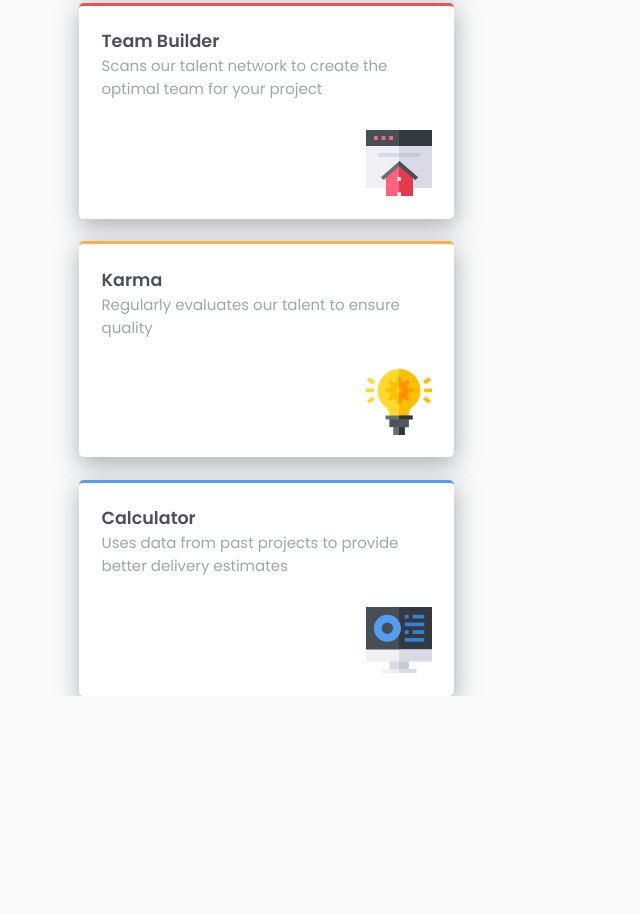
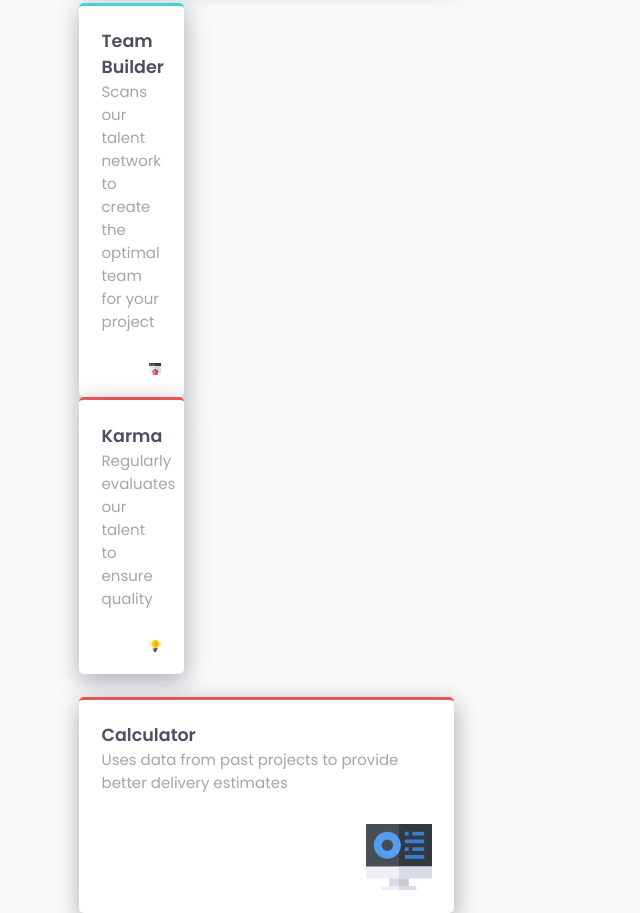
Before and after one commit to barka-dev/four-card-feature-section-master, a plain HTML site: page index.html in a window 1280 px wide. Shown: the part 485-1398 px from the top of the page, without its empty margins (0-640 px from the left). Before the commit the page ends 1181 px from the top, so only its background shows below. Drawn offline with Linux system fonts and the light colour scheme.

Commit message:
Update index.html

```diff
--- a/index.html
+++ b/index.html
@@ -21,11 +21,12 @@
         <p>Our Artificial Intelligence powered tools use millions of project data points to ensure that your project is successful</p>
       </header>
       <section>
-        <article>
+        <article class="item">
           <h3>Supervisor</h3>
           <p>Monitors activity to identify project roadblocks</p>
           <img src="images/icon-supervisor.svg" alt="supervisor icon">
         </article>
+        <div class="item">
           <article>
             <h3>Team Builder</h3>
             <p>Scans our talent network to create the optimal team for your project</p>
@@ -36,7 +37,8 @@
             <p>Regularly evaluates our talent to ensure quality</p>
             <img src="images/icon-karma.svg" alt="karma icon">
           </article>
-        <article>
+        </div>
+        <article class="item">
           <h3>Calculator</h3>
           <p>Uses data from past projects to provide better delivery estimates</p>
           <img src="images/icon-calculator.svg" alt="calculator icon">
```
Lines whose indentation alone changed are shown as unchanged.
